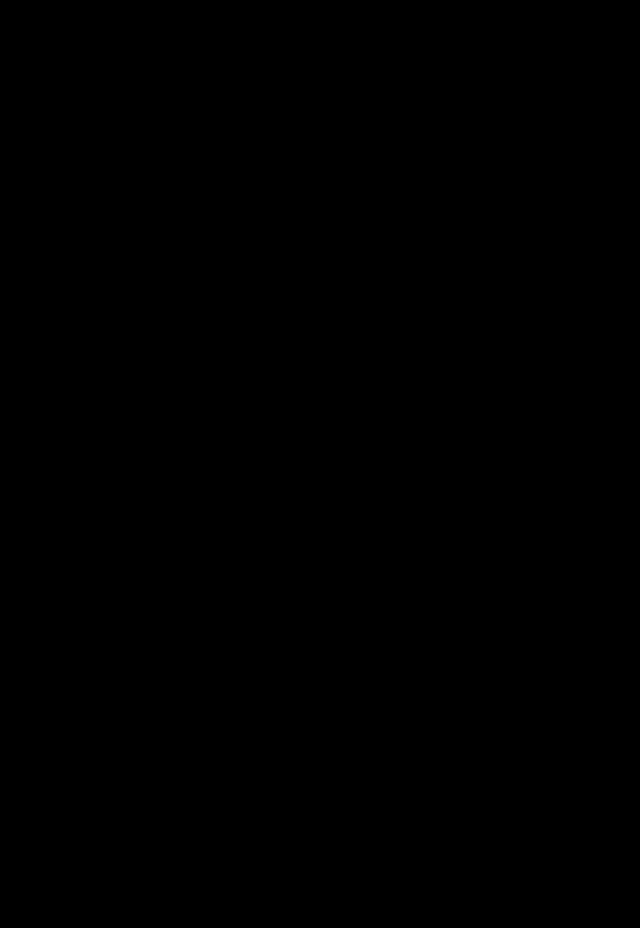
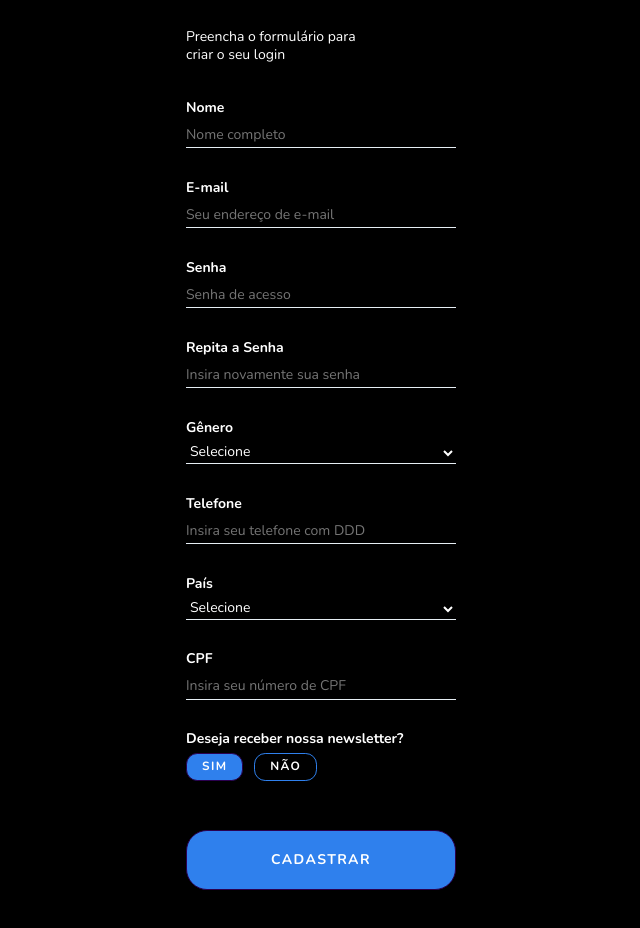
Before and after one commit to VictorOtavio/react-auth, a React (Create React App) app in the folder web/: page /register in a window 1280 px wide. Shown: the part 180-1108 px from the top of the page, without its empty margins (319-959 px from the left). Before the commit the page ends 800 px from the top, so only its background shows below. Built offline with nearby package versions, Linux system fonts and the light colour scheme.

Commit message:
formulário de cadastro

```diff
--- a/web/package.json
+++ b/web/package.json
@@ -6,6 +6,7 @@
     "@testing-library/jest-dom": "^4.2.4",
     "@testing-library/react": "^9.5.0",
     "@testing-library/user-event": "^7.2.1",
+    "classnames": "^2.2.6",
     "node-sass": "^4.14.1",
     "normalize.css": "^8.0.1",
     "react": "^16.13.1",
--- /dev/null
+++ b/web/src/assets/scss/_variables.scss
@@ -0,0 +1,5 @@
+$black: #000;
+$grey: #e6eef4;
+$white: #fff;
+$blue: #2f80ed;
+$purple: #2a004f;
--- a/web/src/assets/scss/styles.scss
+++ b/web/src/assets/scss/styles.scss
@@ -1,18 +1,63 @@
 @import url("https://fonts.googleapis.com/css2?family=Nunito:wght@400;700&display=swap");
 @import "~normalize.css";
+@import "variables";
+
+* {
+  box-sizing: border-box;
+}
 
 html,
 body {
-  background-color: #000;
-  font-family: "Nunito", sans-serif;
+  background-color: $black;
+  font: 14px/18px "Nunito", sans-serif;
   color: #fff;
-}
-
-body {
-  margin: 40px 45px;
 }
 
 .container {
   width: 360px;
   margin: auto;
+  padding: 40px 45px;
 }
+
+.is-block {
+  display: block;
+}
+
+.button {
+  outline: none;
+  letter-spacing: 0.1rem;
+  background-color: $grey;
+  border-radius: 1.2rem;
+  border: 1px solid $grey;
+  font-weight: 700;
+  padding: 8px 20px;
+  text-transform: uppercase;
+
+  &.is-primary,
+  &.is-blue {
+    background-color: $blue;
+    border-color: $purple;
+    color: $white;
+
+    &.is-outline {
+      background-color: transparent;
+      border-color: $blue;
+    }
+  }
+
+  &.is-small {
+    padding: 6px 15px;
+    font-size: 0.85rem;
+    border-radius: 0.8rem;
+  }
+
+  &.is-large {
+    line-height: 3rem;
+    letter-spacing: 0.1rem;
+    border-radius: 1.5rem;
+  }
+
+  &.is-block {
+    width: 100%;
+  }
+}
--- /dev/null
+++ b/web/src/components/App/App.jsx
@@ -0,0 +1,25 @@
+import React from "react";
+import { BrowserRouter as Router, Switch, Route, Link } from "react-router-dom";
+import Header from "../Header/Header";
+import Register from "../Register/Register";
+import "../../assets/scss/styles.scss";
+
+const App = function () {
+  return (
+    <div className="container">
+      <Router>
+        <Header />
+        <Switch>
+          <Route path="/register">
+            <Register />
+          </Route>
+          <Route path="/">
+            <div>Login</div>
+            <Link to="/register">Não tenho login</Link>
+          </Route>
+        </Switch>
+      </Router>
+    </div>
+  );
+};
+export default App;
--- a/web/src/components/Header/Header.js
+++ b/web/src/components/Header/Header.jsx
@@ -1,13 +1,14 @@
 import React from "react";
-
+import { Link } from "react-router-dom";
 import "./Header.scss";
-
 import logo from "../../assets/img/logo.svg";
 
 function Header() {
   return (
     <header className="header">
-      <img src={logo} className="header__logo" alt="logo" />
+      <Link to="/">
+        <img src={logo} className="header__logo" alt="logo" />
+      </Link>
     </header>
   );
 }
--- a/web/src/components/Header/Header.scss
+++ b/web/src/components/Header/Header.scss
@@ -0,0 +1,8 @@
+.header {
+  margin-bottom: 1.7rem;
+}
+.header__logo {
+  max-width: 100%;
+  display: block;
+  margin: auto;
+}
--- a/web/src/components/Main/Main.js
+++ /dev/null
@@ -1,20 +0,0 @@
-import React from "react";
-import { BrowserRouter as Router, Switch, Route, Link } from "react-router-dom";
-
-const Main = function () {
-  return (
-    <Router>
-      <Switch>
-        <Route path="/register">
-          <div>Register</div>
-        </Route>
-        <Route path="/">
-          <div>Login</div>
-          <Link to="/register">Não tenho login</Link>
-        </Route>
-      </Switch>
-    </Router>
-  );
-};
-
-export default Main;
--- /dev/null
+++ b/web/src/components/Register/Register.jsx
@@ -0,0 +1,19 @@
+import React from "react";
+import "./Register.scss";
+import RegisterForm from "../RegisterForm/RegisterForm";
+
+const Register = function () {
+  return (
+    <div>
+      <h1 className="register__title">Conclua seu cadastro</h1>
+      <p className="register__desc">
+        Preencha o formulário para
+        <br />
+        criar o seu login
+      </p>
+      <RegisterForm />
+    </div>
+  );
+};
+
+export default Register;
--- /dev/null
+++ b/web/src/components/Register/Register.scss
@@ -0,0 +1,7 @@
+.register__title,
+.register__desc {
+  margin: 0 0 2.5rem;
+}
+.register__title {
+  font-size: 1.3rem;
+}
--- /dev/null
+++ b/web/src/components/RegisterForm/RegisterForm.jsx
@@ -0,0 +1,220 @@
+import React from "react";
+import classnames from "classnames";
+import "./RegisterForm.scss";
+
+class RegisterForm extends React.Component {
+  constructor(props) {
+    super(props);
+
+    this.state = {
+      name: "",
+      email: "",
+      password: "",
+      password_confirmation: "",
+      gender: "",
+      phone: "",
+      country: "",
+      cpf: "",
+      newsletter: true,
+    };
+
+    this.handleChange = this.handleChange.bind(this);
+    this.handleSubmit = this.handleSubmit.bind(this);
+    this.toggleNewsletterOption = this.toggleNewsletterOption.bind(this);
+  }
+
+  handleChange(event) {
+    this.setState({ [event.target.name]: event.target.value });
+  }
+
+  handleSubmit(event) {
+    alert("Um nome foi enviado: " + this.state.value);
+    event.preventDefault();
+  }
+
+  toggleNewsletterOption(e) {
+    e.preventDefault();
+    this.setState({ newsletter: !this.state.newsletter });
+  }
+
+  render() {
+    return (
+      <form onSubmit={this.handleSubmit}>
+        {/* Name */}
+        <div className="register__control">
+          <label htmlFor="register_name" className="register__label">
+            Nome
+          </label>
+          <input
+            id="register_name"
+            type="text"
+            name="name"
+            className="register_input"
+            placeholder="Nome completo"
+            value={this.state.name}
+            onChange={this.handleChange}
+          />
+        </div>
+
+        {/* Email */}
+        <div className="register__control">
+          <label htmlFor="register_email" className="register__label">
+            E-mail
+          </label>
+          <input
+            id="register_email"
+            type="email"
+            name="email"
+            className="register_input"
+            placeholder="Seu endereço de e-mail"
+            value={this.state.email}
+            onChange={this.handleChange}
+          />
+        </div>
+
+        {/* Password */}
+        <div className="register__control">
+          <label htmlFor="register_password" className="register__label">
+            Senha
+          </label>
+          <input
+            id="register_password"
+            type="password"
+            name="password"
+            className="register_input"
+            placeholder="Senha de acesso"
+            value={this.state.password}
+            onChange={this.handleChange}
+          />
+        </div>
+
+        {/* Password Confirmation */}
+        <div className="register__control">
+          <label
+            htmlFor="register_password_confirmation"
+            className="register__label"
+          >
+            Repita a Senha
+          </label>
+          <input
+            id="register_password_confirmation"
+            type="password"
+            name="password_confirmation"
+            className="register_input"
+            placeholder="Insira novamente sua senha"
+            value={this.state.password_confirmation}
+            onChange={this.handleChange}
+          />
+        </div>
+
+        {/* Gender */}
+        <div className="register__control">
+          <label htmlFor="register_gender" className="register__label">
+            Gênero
+          </label>
+          <select
+            id="register_gender"
+            name="gender"
+            className="register_select"
+            value={this.state.gender}
+            onChange={this.handleChange}
+          >
+            <option value="">Selecione</option>
+            <option value="m">Masculino</option>
+            <option value="f">Feminino</option>
+          </select>
+        </div>
+
+        {/* Phone */}
+        <div className="register__control">
+          <label htmlFor="register_phone" className="register__label">
+            Telefone
+          </label>
+          <input
+            id="register_phone"
+            type="text"
+            name="phone"
+            className="register_input"
+            placeholder="Insira seu telefone com DDD"
+            value={this.state.phone}
+            onChange={this.handleChange}
+          />
+        </div>
+
+        {/* Country */}
+        <div className="register__control">
+          <label htmlFor="register_country" className="register__label">
+            País
+          </label>
+          <select
+            id="register_country"
+            name="country"
+            className="register_select"
+            value={this.state.country}
+            onChange={this.handleChange}
+          >
+            <option value="">Selecione</option>
+            <option value="m">Masculino</option>
+            <option value="f">Feminino</option>
+          </select>
+        </div>
+
+        {/* CPF */}
+        <div className="register__control">
+          <label htmlFor="register_cpf" className="register__label">
+            CPF
+          </label>
+          <input
+            id="register_cpf"
+            type="text"
+            name="cpf"
+            className="register_input"
+            placeholder="Insira seu número de CPF"
+            value={this.state.cpf}
+            onChange={this.handleChange}
+          />
+        </div>
+
+        {/* Newsletter */}
+        <div className="register__control">
+          <label htmlFor="register_newsletter_1" className="register__label">
+            Deseja receber nossa newsletter?
+          </label>
+          <button
+            type="button"
+            className={classnames({
+              button: true,
+              "is-small": true,
+              "is-primary": true,
+              "is-outline": !this.state.newsletter,
+            })}
+            onClick={this.toggleNewsletterOption}
+          >
+            Sim
+          </button>
+          &nbsp;&nbsp;&nbsp;
+          <button
+            type="button"
+            className={classnames({
+              button: true,
+              "is-small": true,
+              "is-primary": true,
+              "is-outline": this.state.newsletter,
+            })}
+            onClick={this.toggleNewsletterOption}
+          >
+            Não
+          </button>
+        </div>
+
+        <div className="register__control register__buttons">
+          <button className="button is-primary is-large is-block">
+            Cadastrar
+          </button>
+        </div>
+      </form>
+    );
+  }
+}
+
+export default RegisterForm;
--- /dev/null
+++ b/web/src/components/RegisterForm/RegisterForm.scss
@@ -0,0 +1,41 @@
+@import "../../assets/scss/variables";
+
+.register__control {
+  margin-bottom: 2.2rem;
+
+  &:last-child {
+    margin-bottom: 0;
+  }
+}
+
+.register__label {
+  display: block;
+  font-weight: 700;
+  margin-bottom: 5px;
+}
+
+.register_input,
+.register_select {
+  color: $white;
+  display: block;
+  padding: 0;
+  margin: 0;
+  width: 100%;
+  background-color: transparent;
+  line-height: 1.8rem;
+  border: none;
+  border-bottom: 1px solid $grey;
+
+  &:focus {
+    outline: none;
+    border-bottom-color: $blue;
+  }
+}
+
+.register_select option {
+  color: $black;
+}
+
+.register__buttons {
+  margin-top: 3.5rem;
+}
--- a/web/src/index.js
+++ b/web/src/index.js
@@ -1,17 +1,10 @@
 import React from "react";
 import ReactDOM from "react-dom";
-
-import "./assets/scss/styles.scss";
-
-import Header from "./components/Header/Header";
-import Main from "./components/Main/Main";
+import App from "./components/App/App.jsx";
 
 ReactDOM.render(
   <React.StrictMode>
-    <div className="container">
-      <Header />
-      <Main />
-    </div>
+    <App />
   </React.StrictMode>,
   document.getElementById("root")
 );
```
Also changed, not shown: 1 other file (tests, documents, lock files or other folders).
